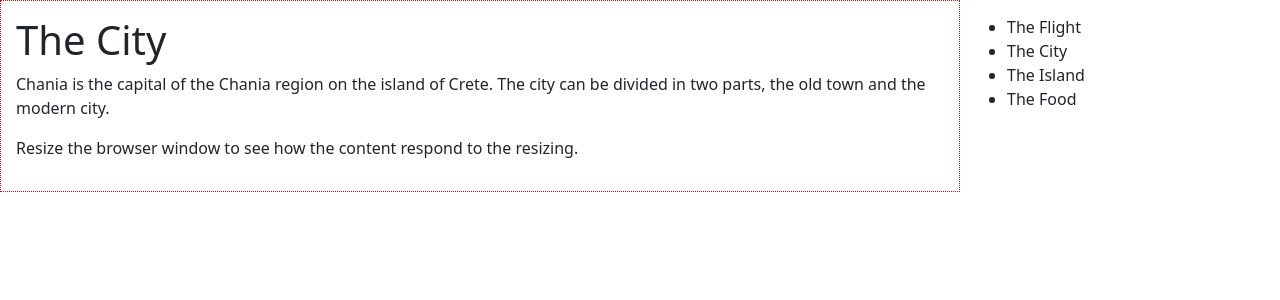
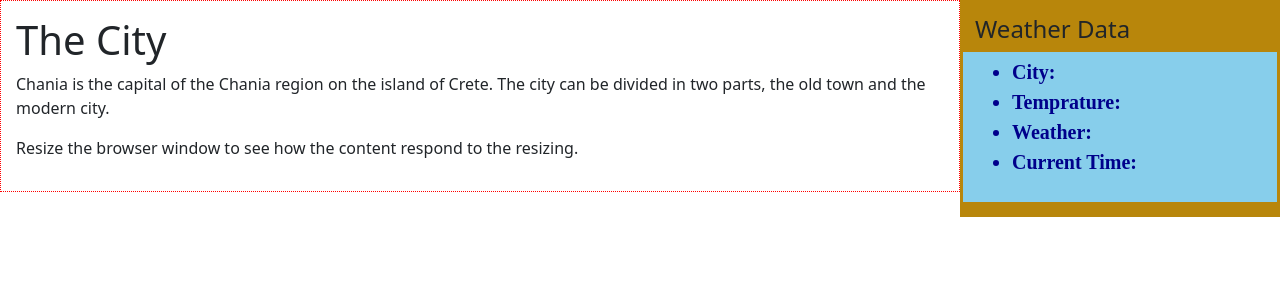
Before and after one commit to Patelvaghesh2313/TaskManager, a PHP site: page /dashboard.html in a window 1280 px wide. Shown: the part 66-366 px from the top of the page. Run offline with PHP 8.4, Linux system fonts and the light colour scheme.

Commit message:
Weather API completed

```diff
--- a/css/dashboard.css
+++ b/css/dashboard.css
@@ -9,8 +9,24 @@
     border: 1px dotted red;
 }
 .extra-info{
+    background-color: darkgoldenrod;
     width: 25%;
     float: left;
     padding: 15px;
 
 }
+
+.weather-block{
+    background-color: skyblue;
+    width: 150px;
+    height: 150px;
+    margin: 0%;
+}
+
+.weather-data{
+    font-family: 'Times New Roman', Times, serif;
+    font-size: 20px;
+    padding: 5px;
+    color: darkblue;
+    font-weight: 900;
+}
--- a/dashboard.html
+++ b/dashboard.html
@@ -14,7 +14,7 @@
 
     <title>Home</title>
   </head>
-  <body>
+  <body onload="coordinates();">
     <div class="row">
         <nav class="navbar navbar-dark bg-dark navbar-expand-lg">
             <img src="/images/download.jpg" style="width: 50px; height: 50px; border-radius: 13px;">
@@ -50,15 +50,24 @@
       <p>Resize the browser window to see how the content respond to the resizing.</p>
     </div>
     <div class="extra-info">
-        <ul>
-          <li>The Flight</li>
-          <li>The City</li>
-          <li>The Island</li>
-          <li>The Food</li>
-        </ul>
-      </div>
+      <div class="weather-header"><h4>Weather Data</h4></div>
+       <div class="row">
+         <div class="weather-block">
+           <div class="weather-data">
+             <ul>
+               <li>City: <span id="city"></span> </li>
+               <li>Temprature: <span  id="temprature"></span></li>
+               <li>Weather: <span  id="weather"></span> </li>
+               <li>Current Time: <span id="time"></span> </li>
+             </ul>
+           </div>
+         </div>
+       </div>
+    </div>
 
 
+      <!-- Local JS Files -->
+      <script src="/js/dashboard.js"></script>
     <!-- Optional JavaScript; choose one of the two! -->
 
     <!-- Option 1: Bootstrap Bundle with Popper -->
--- /dev/null
+++ b/js/dashboard.js
@@ -0,0 +1,35 @@
+const coordinates= ()=>{
+
+    let cityName = document.getElementById("city");
+    let temprature = document.getElementById("temprature");
+    let liveWeather = document.getElementById("weather");
+    let currentTime = document.getElementById("time");
+
+    var d = new Date(new Date().getTime()).toLocaleTimeString();
+
+    if(navigator.geolocation){
+        navigator.geolocation.getCurrentPosition((myLoc)=>{
+            const lat = myLoc.coords.latitude;
+            const lng = myLoc.coords.longitude;
+            console.log(lat, lng);
+
+            fetch(`http://api.openweathermap.org/data/2.5/weather?lat=${lat}&lon=${lng}&appid=d2c1859fc72f6df2662dd532105ac751`)
+                .then(response=>response.json())
+                .then(data =>{
+                     city = data['name'];
+                     temp = data['main']['temp'];
+                     weather = data['weather'][0]['description'];
+                     time = d;
+
+                     cityName.innerHTML = city;
+                     temprature.innerHTML = temp;
+                     liveWeather.innerHTML = weather;
+                     currentTime.innerHTML = time;
+
+
+                });
+        });
+
+    }
+
+}
```
Also changed, not shown: images/weather.jpg (added).
